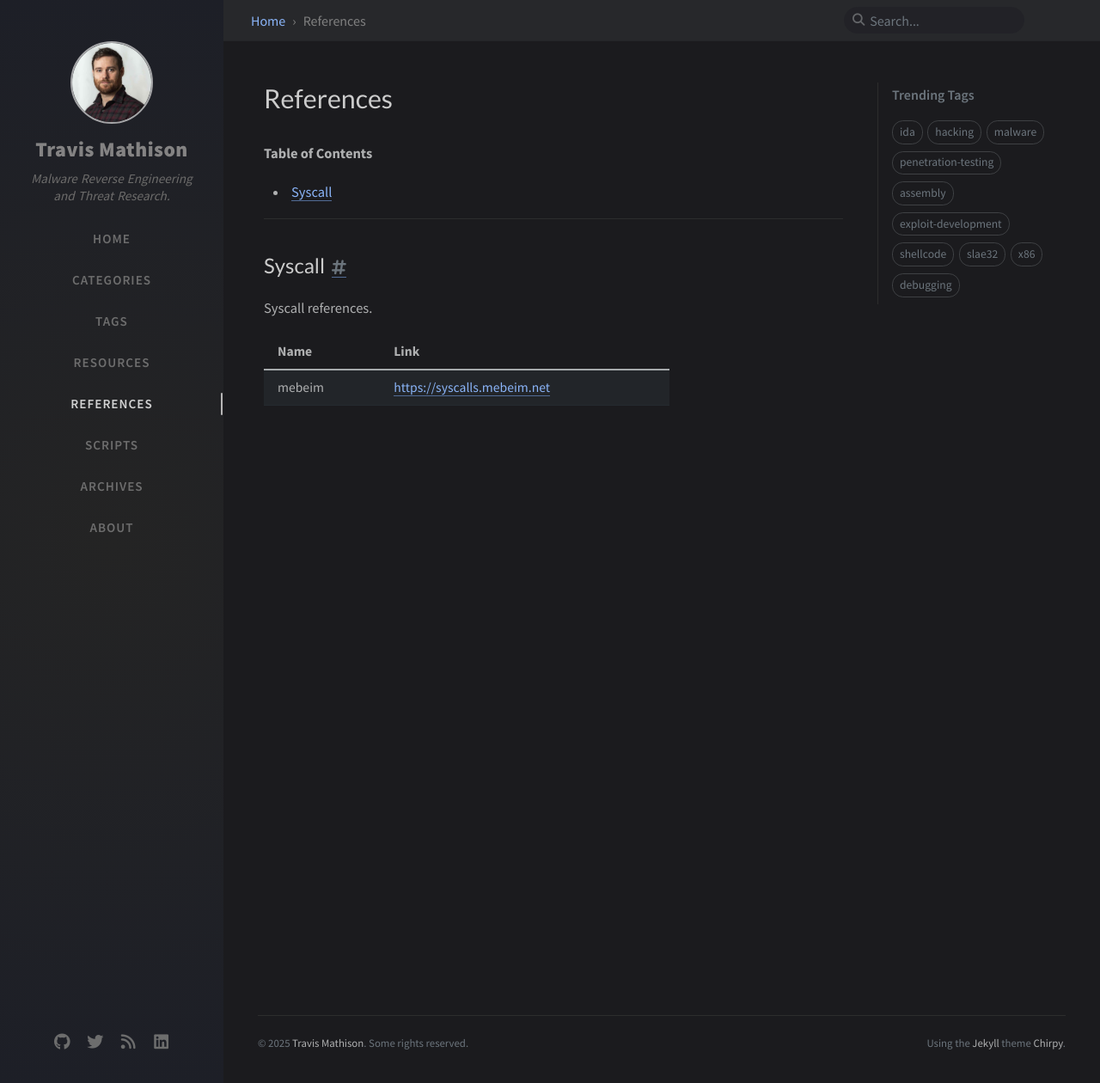
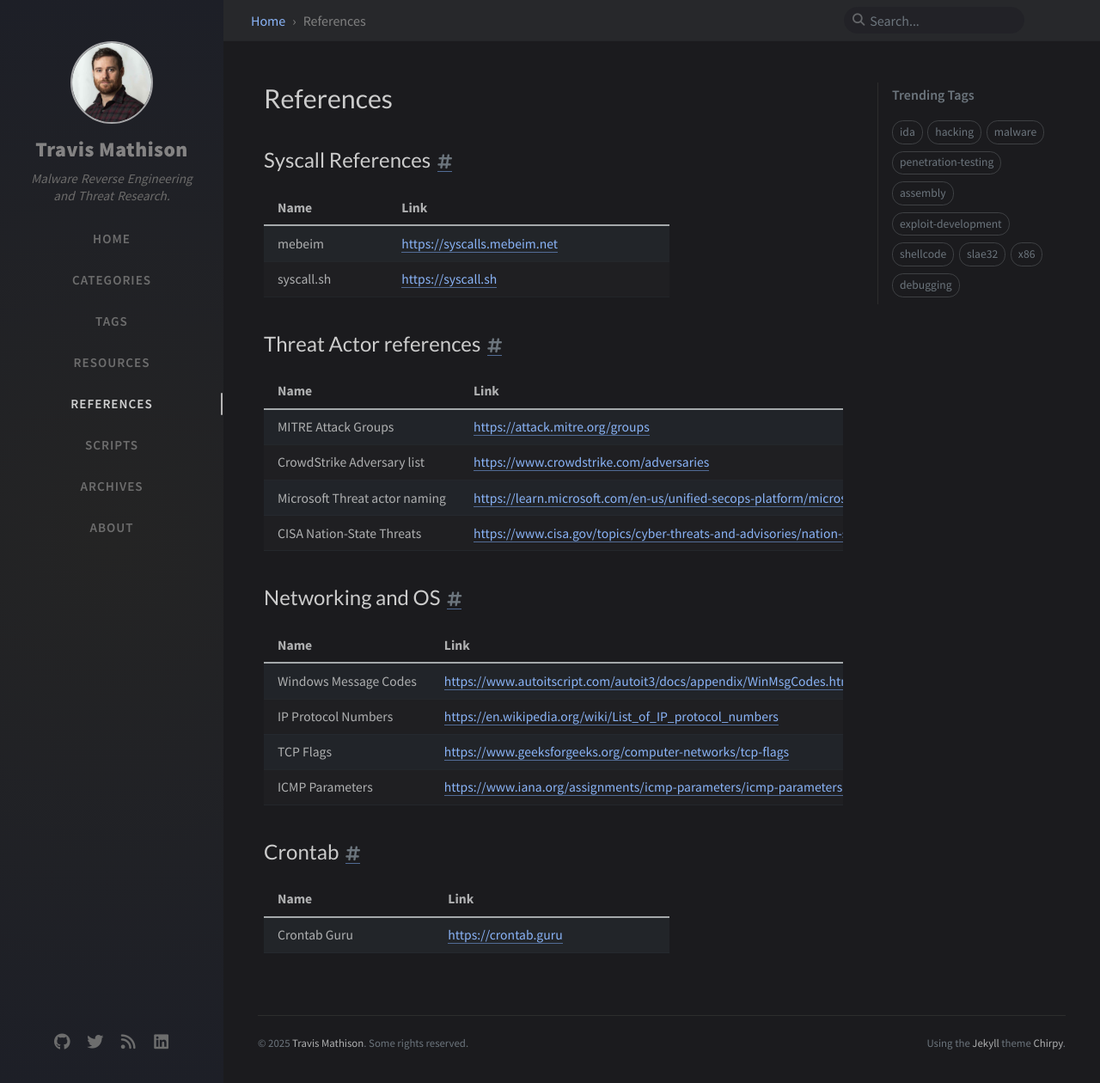
Before and after one commit to tdmathison/tdmathison.github.io, a Jekyll site: the page built from _tabs/references.md, in a window 1280 px wide and 1261 px high. Shown: the whole window at 86% size. Built offline with Jekyll 4.4.1, drawn with Linux system fonts in a browser that asks for light colours; comment, search, counter and statistics services are not loaded.

Commit message:
adding reference links

```diff
--- a/_tabs/references.md
+++ b/_tabs/references.md
@@ -3,15 +3,34 @@ title: References
 icon: fas fa-book
 order: 4
 ---
-**Table of Contents**
-- TOC
-{:toc}
 
----
-
-## Syscall
-Syscall references.
+## Syscall References
 
 | Name | Link |
 |:---|:----|
 | mebeim | [https://syscalls.mebeim.net](https://syscalls.mebeim.net) |
+| syscall.sh | [https://syscall.sh](https://syscall.sh) |
+
+## Threat Actor references
+
+| Name | Link |
+|:---|:----|
+| MITRE Attack Groups | [https://attack.mitre.org/groups](https://attack.mitre.org/groups) |
+| CrowdStrike Adversary list | [https://www.crowdstrike.com/adversaries](https://www.crowdstrike.com/adversaries) |
+| Microsoft Threat actor naming | [https://learn.microsoft.com/en-us/unified-secops-platform/microsoft-threat-actor-naming](https://learn.microsoft.com/en-us/unified-secops-platform/microsoft-threat-actor-naming) |
+| CISA Nation-State Threats | [https://www.cisa.gov/topics/cyber-threats-and-advisories/nation-state-cyber-actors](https://www.cisa.gov/topics/cyber-threats-and-advisories/nation-state-cyber-actors) |
+
+## Networking and OS
+
+| Name | Link |
+|:---|:----|
+| Windows Message Codes | [https://www.autoitscript.com/autoit3/docs/appendix/WinMsgCodes.htm](https://www.autoitscript.com/autoit3/docs/appendix/WinMsgCodes.htm) |
+| IP Protocol Numbers | [https://en.wikipedia.org/wiki/List_of_IP_protocol_numbers](https://en.wikipedia.org/wiki/List_of_IP_protocol_numbers) |
+| TCP Flags | [https://www.geeksforgeeks.org/computer-networks/tcp-flags](https://www.geeksforgeeks.org/computer-networks/tcp-flags) |
+| ICMP Parameters | [https://www.iana.org/assignments/icmp-parameters/icmp-parameters.xhtml](https://www.iana.org/assignments/icmp-parameters/icmp-parameters.xhtml) |
+
+## Crontab
+
+| Name | Link |
+|:---|:----|
+| Crontab Guru | [https://crontab.guru](https://crontab.guru) |
```
